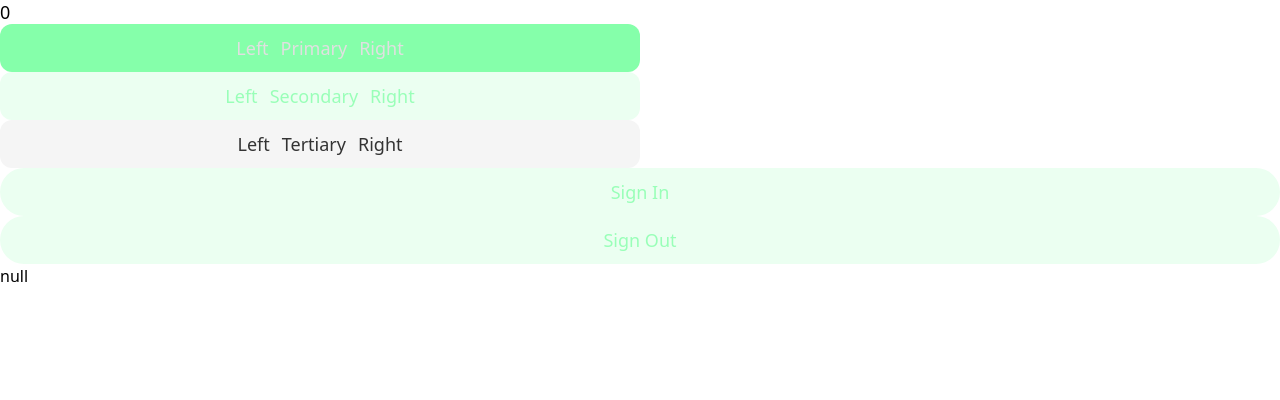
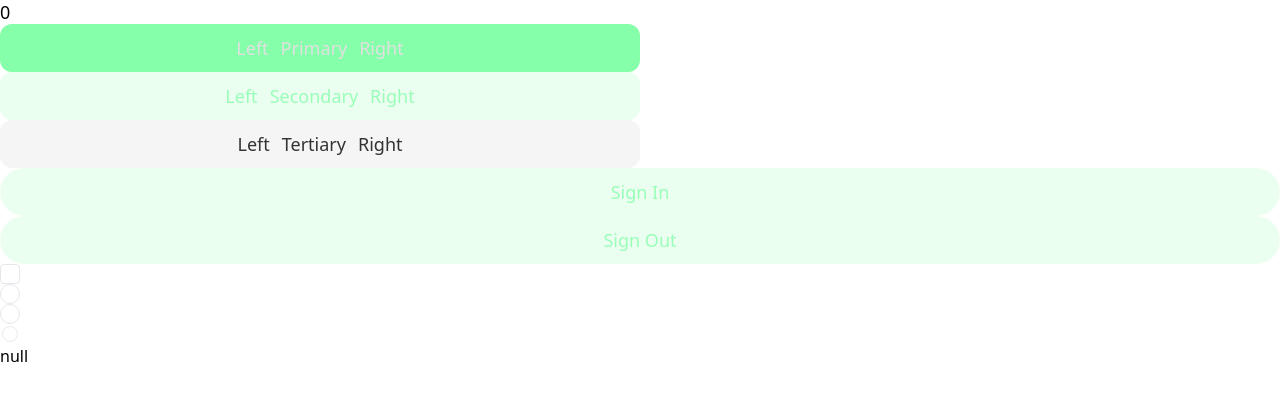
Before and after one commit to Alex12312312/moscow-hack, a Next.js app: page / in a window 1280 px wide. Shown: the top 400 px of the page. Built offline with nearby package versions, Linux system fonts and the light colour scheme; no server answers.

Commit message:
some Controls

```diff
--- a/src/app/(pages)/auth/login/page.tsx
+++ b/src/app/(pages)/auth/login/page.tsx
@@ -1,5 +1,9 @@
 'use client'
+
+import { Checkbox } from "@/components/ui/CheckBoxes"
+
 export default function LoginForm() {
-    return <>
-    HELLo</>
+    return<>
+    <Checkbox></Checkbox>
+    </>
 }
--- a/src/app/(pages)/page.tsx
+++ b/src/app/(pages)/page.tsx
@@ -3,6 +3,9 @@ import {PrimaryButton, RoundedSecondaryButton, SecondaryButton, TertiaryButton}
 import {useState} from 'react';
 import {Typography} from 'Components/ui/Typography';
 import {signIn, signOut, useSession} from 'next-auth/react';
+import { Checkbox } from '@/components/ui/CheckBoxes';
+import { Radiobutton } from '@/components/ui/RadioButton';
+import { Toggle } from '@/components/ui/Toggle';
 
 export default function Home() {
     const [count, setCount] = useState(0)
@@ -44,7 +47,10 @@ export default function Home() {
             <RoundedSecondaryButton onClick={() => signOut()}>
                 Sign Out
             </RoundedSecondaryButton>
-
+            <Checkbox></Checkbox>
+            <Radiobutton name="1"></Radiobutton>
+            <Radiobutton name="1"></Radiobutton>
+            <Toggle></Toggle>
             {JSON.stringify(session)}
         </div>
     </>
--- /dev/null
+++ b/src/components/ui/CheckBoxes/index.tsx
@@ -0,0 +1,30 @@
+interface ICheckbox{
+    className?:string;
+    checked?:boolean;
+    name?:string;
+    id?:string;
+    onChanged?: (event: React.ChangeEvent<HTMLInputElement>) => void;
+    value?: string;
+    disabled?: boolean;
+}
+
+export const Checkbox = ({
+    className,
+    checked,
+    name,
+    id,
+    onChanged,
+    value,
+    disabled,
+}:ICheckbox) => {
+    return <input id={id} name={name} type="checkbox" value={value} checked={checked} onChange={onChanged}
+    className="w-[20px] h-[20px] border rounded appearance-none flex justify-center content-center cursor-pointer
+    default:border-[#EBEBEB]
+    hover:border-[#292929]
+    checked:border-accent-600 checked:after:bg-accent-600 checked: text-white
+    after:rounded-[3px] after:relative after:text-white after:flex after:justify-center after:content-start after:align-top after:h-[18px] after:w-[18px] after:leading-4
+    checked:after:content-['✓']
+    disabled:bg-[#EBEBEB] disabled:border-[#EBEBEB]
+    disabled:after:content-['✓']"
+    disabled={disabled}></input>
+}
--- /dev/null
+++ b/src/components/ui/Controls/index.tsx
@@ -0,0 +1,66 @@
+import { Checkbox } from "../CheckBoxes";
+import { Radiobutton } from "../RadioButton";
+import { Toggle } from "../Toggle";
+import { Typography } from "../Typography";
+
+interface IBlock{
+    className?:string;
+    checked?:boolean;
+    name?:string;
+    id?:string;
+    onChanged?: (event: React.ChangeEvent<HTMLInputElement>) => void;
+    value?: string;
+    disabled?: boolean;
+    text: string;
+}
+
+export const CheckBlock = ({
+    className,
+    checked,
+    name,
+    id,
+    onChanged,
+    value,
+    disabled,
+    text
+}:IBlock) =>{
+    return <div className="flex-row content-center justify-between gap-2">
+        <Checkbox className={className} checked={checked} name={name} id={id} onChanged={onChanged} value={value}
+        disabled={disabled}/>
+        <Typography>{text}</Typography>
+    </div>
+}
+
+export const RadioBlock = ({
+    className,
+    checked,
+    name,
+    id,
+    onChanged,
+    value,
+    disabled,
+    text
+}:IBlock) =>{
+    return <div className="flex-row content-center justify-between gap-2">
+        <Radiobutton className={className} checked={checked} name={name} id={id} onChanged={onChanged} value={value}
+        disabled={disabled}/>
+        <Typography>{text}</Typography>
+    </div>
+}
+
+export const ToggleBlock = ({
+    className,
+    checked,
+    name,
+    id,
+    onChanged,
+    value,
+    disabled,
+    text
+}:IBlock) =>{
+    return <div className="flex-row content-center justify-between gap-2">
+        <Toggle className={className} checked={checked} name={name} id={id} onChanged={onChanged} value={value}
+        disabled={disabled}/>
+        <Typography>{text}</Typography>
+    </div>
+}
--- /dev/null
+++ b/src/components/ui/RadioButton/index.tsx
@@ -0,0 +1,30 @@
+interface IRadio{
+    className?:string;
+    checked?:boolean;
+    name?: string;
+    id?: string;
+    onChanged?: (event: React.ChangeEvent<HTMLInputElement>) => void;
+    value?: string;
+    disabled?: boolean
+}
+
+export const Radiobutton = ({
+    className,
+    checked,
+    name,
+    id,
+    onChanged,
+    value,
+    disabled,
+}:IRadio) => {
+    return <input id={id} value={value} onChange={onChanged} name={name} checked={checked} type="radio" className="w-[20px] h-[20px] border rounded-full appearance-none flex justify-center content-center cursor-pointer
+    default:border-[#EBEBEB]
+    hover:border-[#292929]
+    checked:border-accent-600 checked:after:bg-accent-600 checked: text-white
+    after:rounded-[9998px] after:relative after:text-white after:flex after:justify-center after:content-start after:align-top after:h-[18px] after:w-[18px] after:leading-4
+    after:text-xs
+    checked:after:content-['⚪']
+    disabled:bg-[#EBEBEB] disabled:border-[#EBEBEB]
+    disabled:after:content-['⚪']"
+    disabled={disabled}></input>
+}
--- /dev/null
+++ b/src/components/ui/Toggle/index.tsx
@@ -0,0 +1,29 @@
+interface IToggle{
+    className?:string;
+    checked?:boolean;
+    name?: string;
+    id?: string;
+    onChanged?: (event: React.ChangeEvent<HTMLInputElement>) => void;
+    value?: string;
+    disabled?: boolean
+}
+
+
+export const Toggle = ({
+    className,
+    checked,
+    name,
+    id,
+    onChanged,
+    value,
+    disabled
+}:IToggle) => {
+    return <label id={id} className="relative inline-flex items-center cursor-pointer w-[38px] h-5">
+        <input type="checkbox" disabled={disabled} name={name} value={value} checked={checked} className="sr-only peer" onChange={onChanged}/>
+        <span className="w-9 h-5 border-[#EBEBEB]
+        peer-focus:outline-0 peer-focus:ring-transparent rounded-full peer transition-all ease-in-out duration-500
+         peer-checked:after:translate-x-full peer-checked:after:border-white after:content-[''] after:absolute after:top-[2px] after:left-[2px]
+        after:bg-white after:border-[#EBEBEB] after:border after:rounded-full after:h-4 after:w-4 after:transition-all peer-checked:bg-accent-600
+        peer-checked:peer-disabled:bg-[#EBEBEB]"></span>
+        </label>
+}
--- a/tailwind.config.ts
+++ b/tailwind.config.ts
@@ -90,6 +90,9 @@ const config = {
                 14: 'var(--padding-14x)',
                 15: 'var(--padding-15x)',
                 16: 'var(--padding-16x)',
+            },
+            backgroundImage:{
+                'vector' : "url('/images/Vector.svg')",
             }
         },
     }
```
